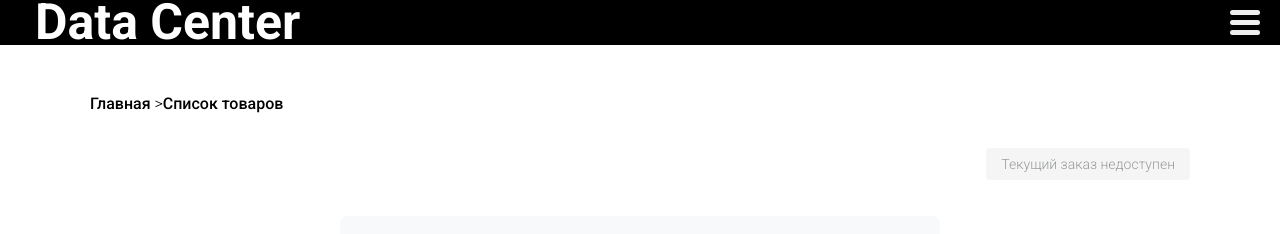
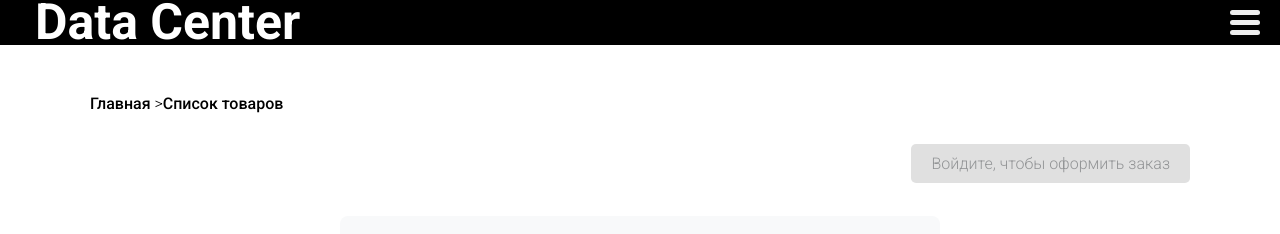
Before and after one commit to 1OSK/Frontend, a React (Vite) app in the folder datacenter/: page /datacenter-services in a window 1280 px wide. Shown: the top 234 px of the page. Built offline with nearby package versions, Linux system fonts and the light colour scheme; no server answers.

Commit message:
вход выход через куки состояние всего приложения гость/пользователь начинаю

```diff
--- a/datacenter/src/assets/style.css
+++ b/datacenter/src/assets/style.css
@@ -548,6 +548,35 @@ body {
 
 
 
+/* Стиль для кнопки "Оформить заказ", когда она активна */
+.current-order-button {
+    background-color: #3faf4a; /* Зеленый цвет кнопки */
+    color: white; /* Белый текст */
+    padding: 10px 20px; /* Отступы */
+    border: none; /* Убираем границу */
+    border-radius: 5px; /* Скругленные углы */
+    font-size: 16px; /* Размер шрифта */
+    cursor: pointer; /* Курсор в виде указателя */
+    transition: background-color 0.3s, transform 0.2s ease-in-out; /* Плавные переходы */
+  }
+
+  .current-order-button:hover {
+    background-color: #349d3e; /* Цвет кнопки при наведении */
+    transform: scale(1.05); /* Лёгкое увеличение при наведении */
+  }
+
+  .current-order-button:active {
+    background-color: #2d8e32; /* Цвет кнопки при нажатии */
+    transform: scale(1); /* Возвращение в исходный размер */
+  }
+
+  .current-order-button.disabled {
+    background-color: #ccc; /* Серый цвет для неактивной кнопки */
+    color: #666; /* Темный текст для неактивной кнопки */
+    cursor: not-allowed; /* Убираем курсор указателя */
+  }
+
+
 
 
 
--- a/datacenter/src/components/Navbar.tsx
+++ b/datacenter/src/components/Navbar.tsx
@@ -16,27 +16,34 @@ const Navbar = () => {
   const dispatch = useDispatch();
   const api = new Api();
 
+  // Удаляем sessionId из куки
+  const deleteSessionCookie = () => {
+    document.cookie = `sessionid=${sessionId}; path=/; SameSite=Strict`;
+  };
+
   // Обработчик открытия/закрытия меню
   const toggleMenu = () => {
     setMenuActive(!menuActive);
   };
 
-  // Обработчик выхода из системы
   const handleLogout = async () => {
-    if (!sessionId) {
-      alert("Не найден session_id. Пожалуйста, войдите снова.");
-      return;
-    }
+    try {
+      if (!sessionId) {
+        alert("Не найден session_id. Пожалуйста, войдите снова.");
+        return;
+      }
 
-    try {
-      // Запрос на выход из системы с передачей session_id в теле запроса
+      // Устанавливаем session_id в куки (без HttpOnly)
+      document.cookie = `sessionid=${sessionId}; path=/; SameSite=Strict`;
+
+      // Запрос на выход из системы
       const response = await api.users.usersLogoutCreate({
-        // Передаем session_id как часть тела запроса
-        body: { sessionid: sessionId }, // sessionid должен быть в теле запроса
-      } as RequestParams); // Явно приводим тип к RequestParams
+        withCredentials: true, // Передаем куки с запросом
+      } as RequestParams);
 
-      // Проверка успешного ответа
       if (response && response.status === 200) {
+        // Удаляем куки после успешного выхода
+        deleteSessionCookie();
         dispatch(logout()); // Обновляем Redux-состояние
         console.log("Выход выполнен успешно");
       } else {
--- a/datacenter/src/pages/EquipmentListDatacenter.tsx
+++ b/datacenter/src/pages/EquipmentListDatacenter.tsx
@@ -17,6 +17,7 @@ export const EquipmentListDatacenter: React.FC = () => {
   const dispatch = useDispatch();
   const minPrice = useSelector((state: RootState) => state.ourData.minPrice);
   const maxPrice = useSelector((state: RootState) => state.ourData.maxPrice);
+  const isAuthenticated = useSelector((state: RootState) => state.auth.isAuthenticated);
 
   const [services, setServices] = useState(mockData);
   const [loading, setLoading] = useState(false);
@@ -29,9 +30,10 @@ export const EquipmentListDatacenter: React.FC = () => {
     { label: 'Список товаров', path: '/datacenter-services' },
   ];
 
+  // Функция для загрузки данных при монтировании
   useEffect(() => {
     fetchServices();
-  }, []);
+  }, [isAuthenticated]);  // Если статус авторизации изменится, перезагрузим данные
 
   const fetchServices = async () => {
     setLoading(true);
@@ -66,7 +68,12 @@ export const EquipmentListDatacenter: React.FC = () => {
         <Breadcrumb items={breadcrumbItems} />
 
         <div className="order-info">
-          <span className="current-order-button disabled text-muted">Текущий заказ недоступен</span>
+          <span
+            className={`current-order-button ${isAuthenticated ? '' : 'disabled text-muted'}`}
+            style={isAuthenticated ? {  } : {}}
+          >
+            {isAuthenticated ? 'Оформить заказ' : 'Войдите, чтобы оформить заказ'}
+          </span>
         </div>
 
         <div className="breadcrumb-controls">
@@ -121,10 +128,16 @@ export const EquipmentListDatacenter: React.FC = () => {
                 <div className="card-price-button-container" style={{ marginTop: 'auto' }}>
                   {service.price && <p className="price">{service.price} руб.</p>}
                   <div className="button-container">
-                    <Link to={`/datacenter-services/${service.id}/`} className="card-button">Подробнее о комплектующем</Link>
-                    <div className="add-button-container">
-                      <Button variant="secondary" disabled className="card-button disabled">Добавить в заказ</Button>
-                    </div>
+                    <Link to={`/datacenter-services/${service.id}/`} className="card-button">
+                      Подробнее о комплектующем
+                    </Link>
+                    {isAuthenticated && (
+                      <div className="add-button-container">
+                        <Button variant="secondary" className="card-button">
+                          Добавить в заказ
+                        </Button>
+                      </div>
+                    )}
                   </div>
                 </div>
               </div>
```
